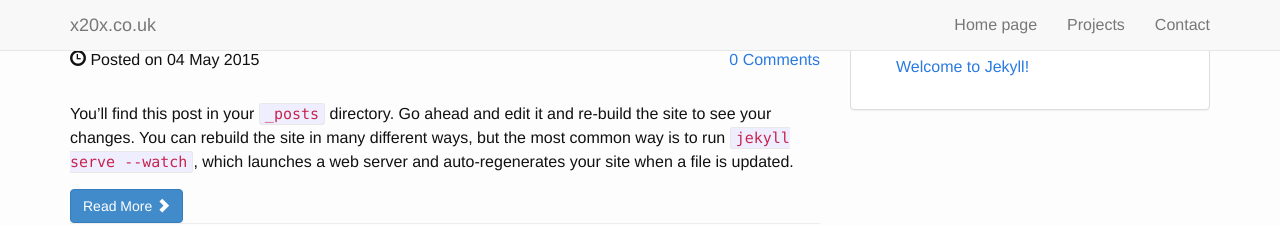
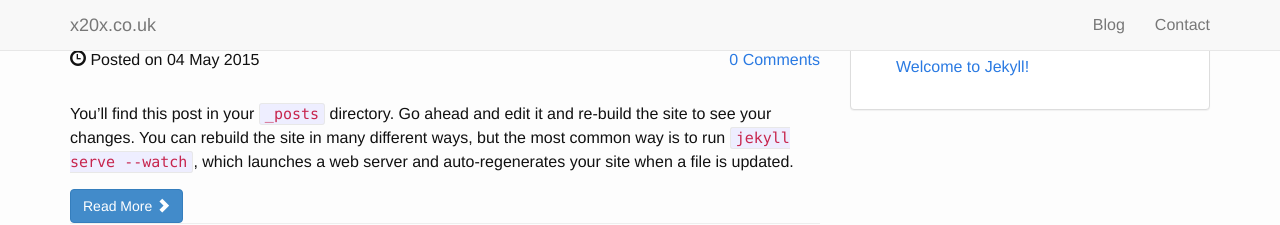
Before and after one commit to AidaPaul/puciek.github.io, a Jekyll site: the page built from index.html, in a window 1280 px wide. Shown: the top 225 px of the page. Built offline with Jekyll 4.4.1, drawn with Linux system fonts in a browser that asks for light colours; comment, search, counter and statistics services are not loaded.

Commit message:
Minor adjustments to the layout

```diff
--- a/_includes/header.html
+++ b/_includes/header.html
@@ -43,10 +43,7 @@
         <div class="collapse navbar-collapse" id="bs-example-navbar-collapse-1">
             <ul class="nav navbar-nav navbar-right">
                 <li>
-                    <a {% if page.url == "/index.html" %}class="active"{% endif %} href="/">Home page</a>
-                </li>
-                <li>
-                    <a {% if page.url == "/projects.html" %}class="active"{% endif %} href="/projects.html">Projects</a>
+                    <a {% if page.url == "/index.html" %}class="active"{% endif %} href="/">Blog</a>
                 </li>
                 <li>
                     <a {% if page.url == "/contact.html" %}class="active"{% endif %} href="/contact.html">Contact</a>
```
Also changed, not shown: _includes/aside.html (line endings or trailing spaces).
